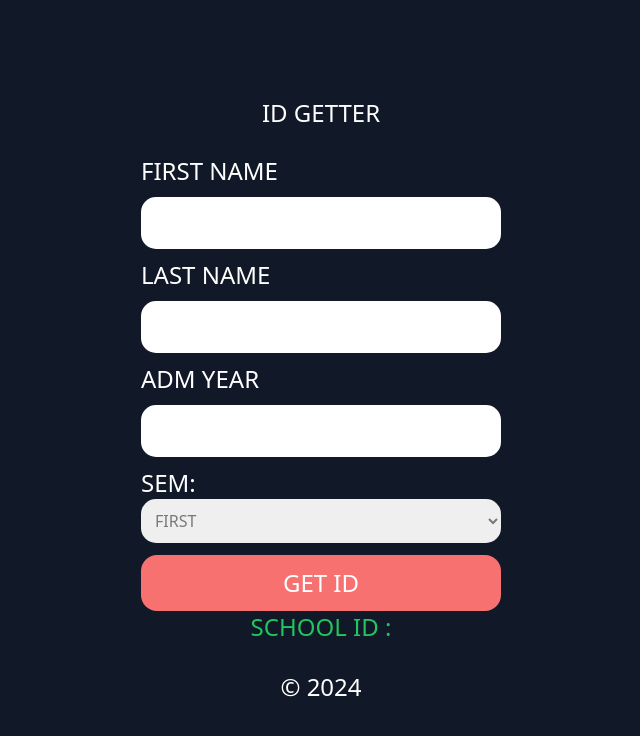
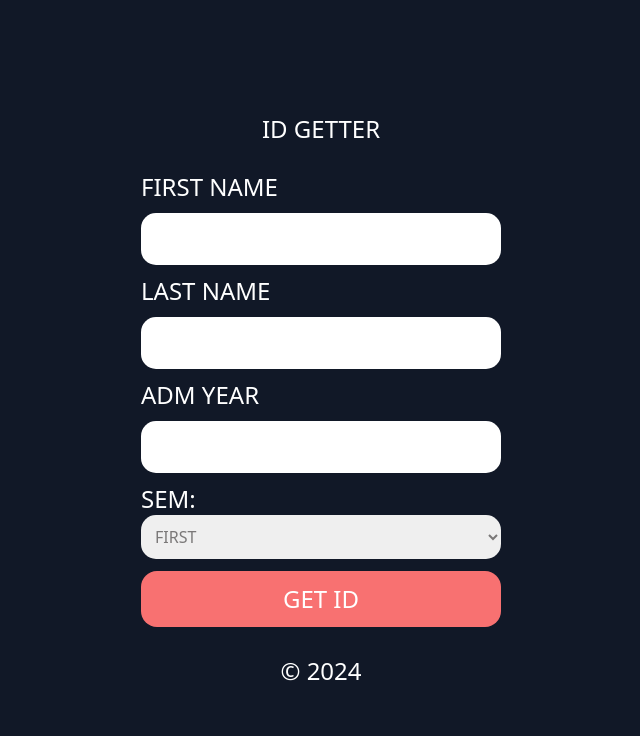
Before and after one commit to Gklelei/myID, a website: page src/index.html in a window 1280 px wide. Shown: the whole page, without its empty margins (319-959 px from the left). Drawn offline with Linux system fonts and the light colour scheme.

Commit message:
fixed the display message to show only when thre is an output

```diff
--- a/src/index.html
+++ b/src/index.html
@@ -29,7 +29,7 @@
           GET ID
         </button>
       </form>
-      <div class="output text-2xl text-green-500">
+      <div class="output text-2xl text-green-500 hidden" id="msgOutput">
         <p>SCHOOL ID : <span id="msg"></span></p>
       </div>
       <div class="footer mt-7">
--- a/src/script.js
+++ b/src/script.js
@@ -56,4 +56,5 @@ document.querySelector("form").onsubmit = function (event) {
 
   var ID = "S" + fname.substring(0, 3) + lname.substring(0, 2) + yrvalue;
   document.querySelector("#msg").innerHTML = ID.toLocaleUpperCase(); // Set the ID value to the "msg" <p> tag
+  document.querySelector("#msgOutput").classList.remove("hidden");
 };
```
Also changed, not shown: src/style.css.
